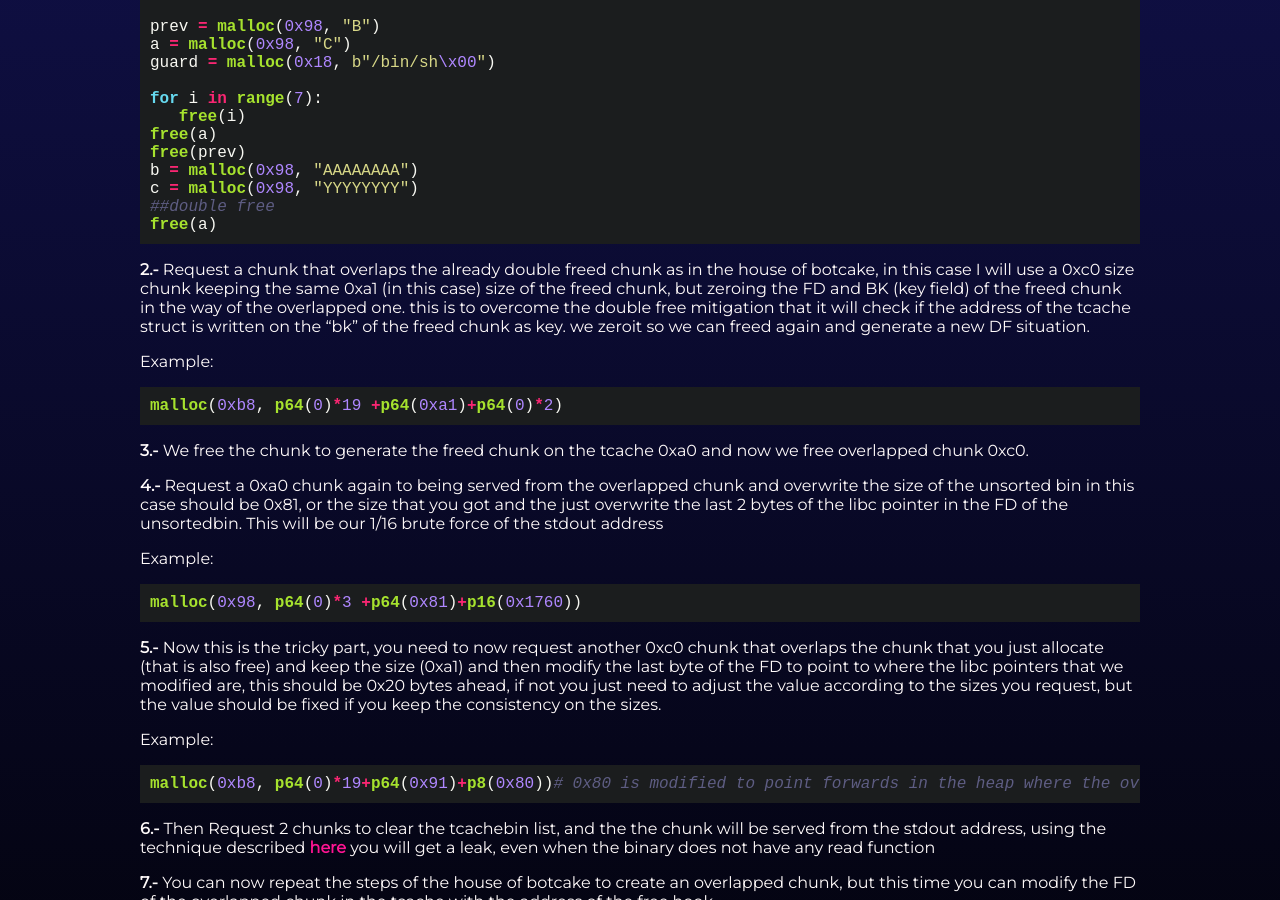
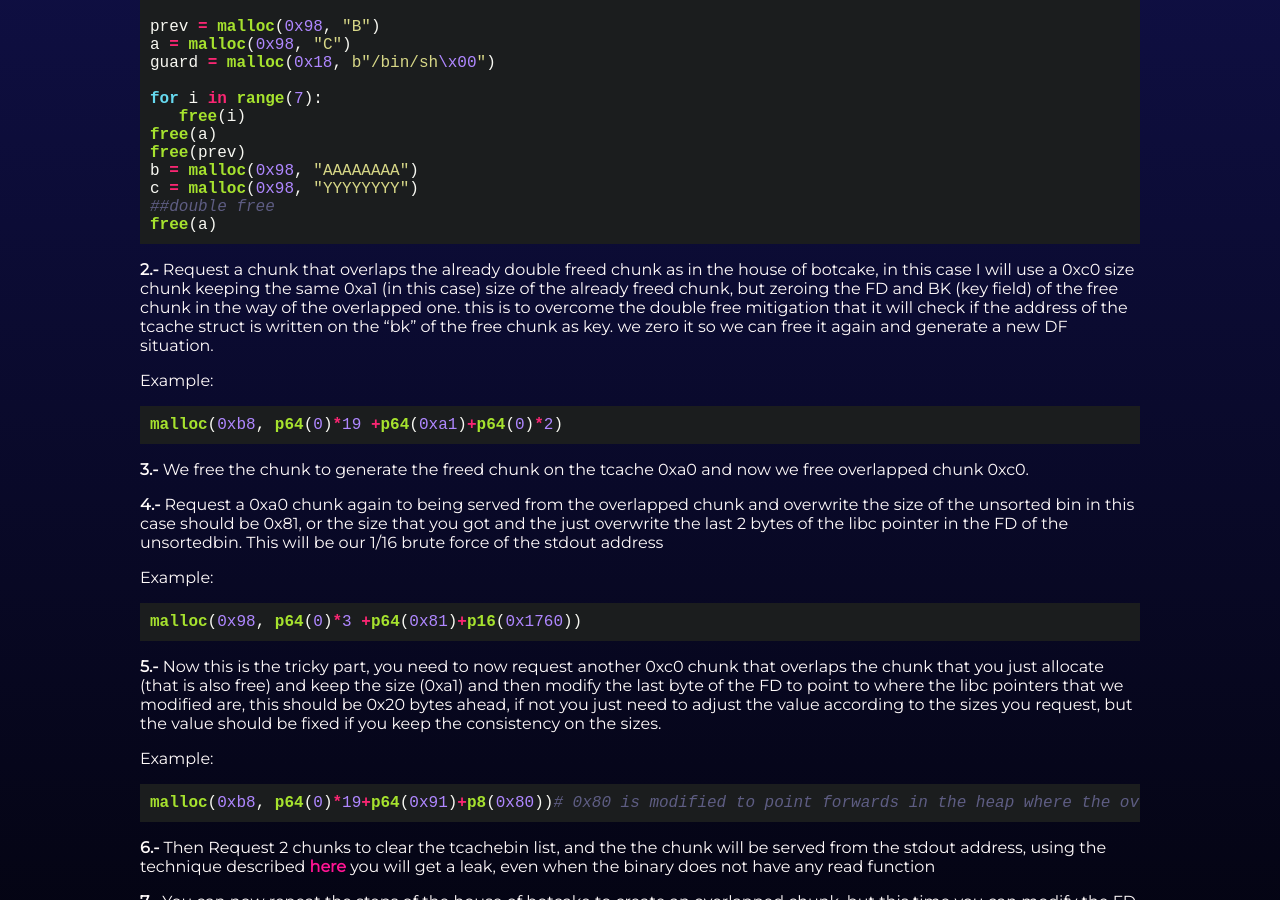
Before and after one commit to dplastico/dplastico.github.io, a Jekyll site: the page built from _posts/2021-10-17-Learning-Double-Restrictions:The-house-of-plastic-cake.md, in a window 1280 px wide and 900 px high, scrolled down 1248 px. Built offline with Jekyll 4.4.1, drawn with Linux system fonts in a browser that asks for light colours; nearby versions of some CDN libraries.

Commit message:
house of plastic v1.8

````diff
--- a/_posts/2021-10-17-Learning-Double-Restrictions:The-house-of-plastic-cake.md
+++ b/_posts/2021-10-17-Learning-Double-Restrictions:The-house-of-plastic-cake.md
@@ -48,7 +48,7 @@ c = malloc(0x98, "YYYYYYYY")
 free(a)
 ```
 
-**2.-** Request a chunk that overlaps the already double freed chunk as in the house of botcake, in this case I will  use a 0xc0 size chunk keeping the same 0xa1 (in this case) size of the freed chunk, but zeroing the FD and BK (key field) of the freed chunk in the way of the overlapped one. this is to overcome the double free mitigation that it will check if the address of the tcache struct is written on the "bk" of the freed chunk as key. we zeroit so we can freed again and generate a new DF situation.
+**2.-** Request a chunk that overlaps the already double freed chunk as in the house of botcake, in this case I will  use a 0xc0 size chunk keeping the same 0xa1 (in this case) size of the already freed chunk, but zeroing the FD and BK (key field) of the free chunk in the way of the overlapped one. this is to overcome the double free mitigation that it will check if the address of the tcache struct is written on the "bk" of the free chunk as key. we zero it so we can free it again and generate a new DF situation.
 
 Example:
 ```python
````
